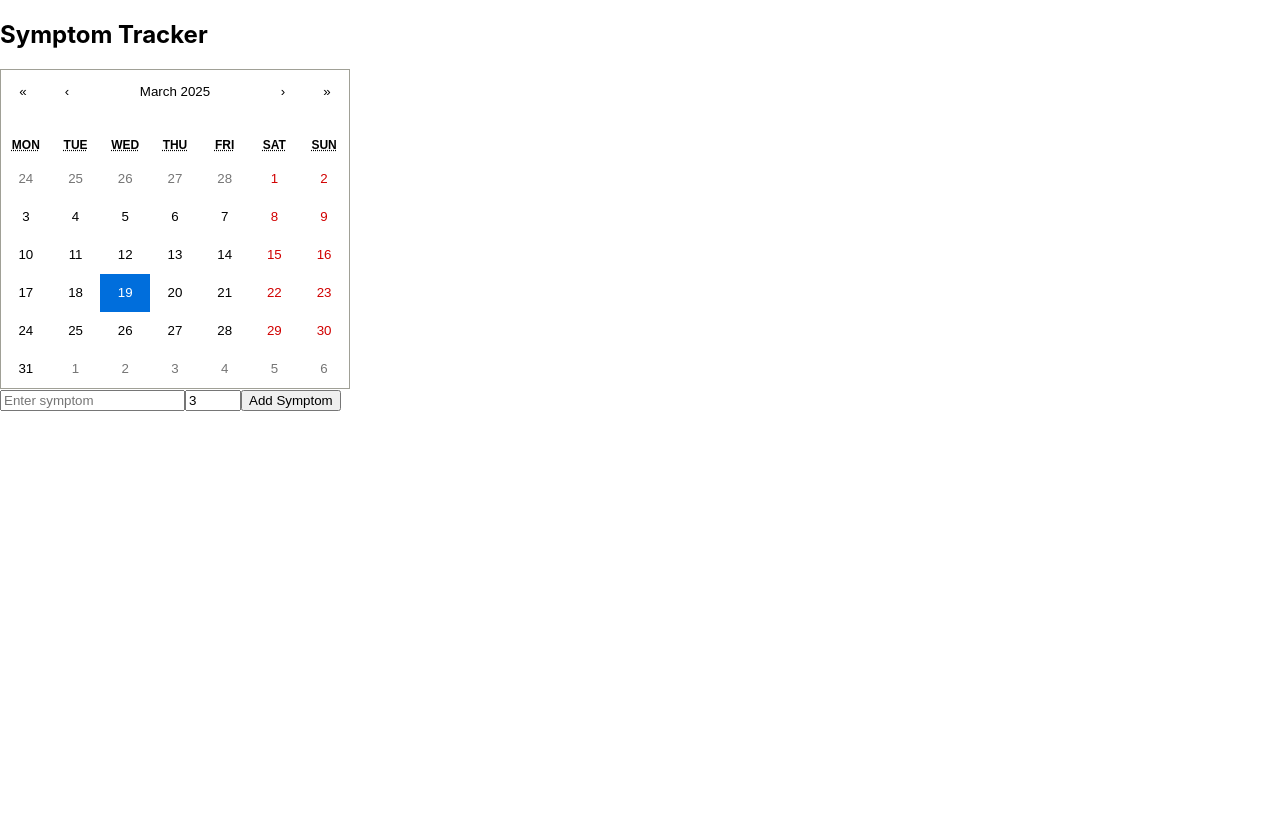
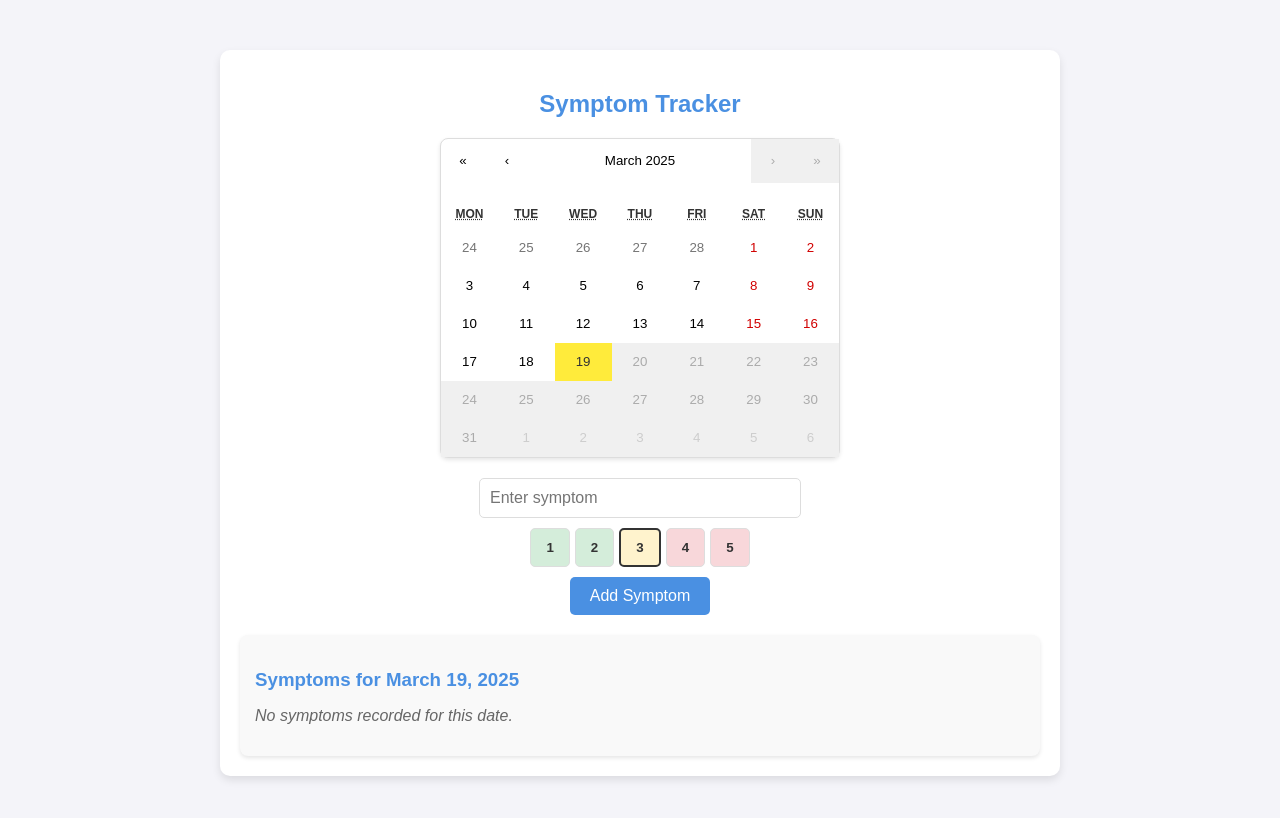
Before and after one commit to Methma-02/Health_Bridge, a React (Create React App) app in the folder frontend/: page / in a window 1280 px wide. Shown: the top 818 px of the page. Built offline with nearby package versions, Linux system fonts and the light colour scheme.

Commit message:
added some css

```diff
--- a/frontend/src/App.css
+++ b/frontend/src/App.css
@@ -1,271 +1,187 @@
-@import url('https://fonts.googleapis.com/css2?family=Inter:wght@400;500;600;700&display=swap');
-
-/* Global Styles */
-:root {
-  --primary-color: #6d5dfc; /* Modern purple */
-  --primary-dark: #5a4fcf;
-  --primary-light: #8a7ffc;
-
-  --secondary-color: #4ad7d1; /* Teal */
-  --secondary-dark: #3abcb6;
-  --secondary-light: #6ae0da;
-  --secondary-bg: #e6f9f8;
-
-  --accent-color: #ff6b6b; /* Coral */
-
-  --text-color: #2c3e50; /* Dark blue-gray */
-  --text-light: #7f8c8d; /* Light gray */
-  --text-dark: #1a1a1a; /* Almost black */
-
-  --bg-light: #f5f7fa; /* Light gray-blue */
-  --bg-dark: #121212;
-  --bg-dark-alt: #1e1e1e;
-
-  --gradient-primary: linear-gradient(135deg, #6d5dfc, #8a7ffc);
-  --gradient-secondary: linear-gradient(135deg, #4ad7d1, #6ae0da);
-
-  --shadow-light: rgba(0, 0, 0, 0.1);
-  --shadow-medium: rgba(0, 0, 0, 0.15);
-  --shadow-dark: rgba(0, 0, 0, 0.2);
-  --shadow-glow-primary: 0 0 20px rgba(109, 93, 252, 0.3);
-  --shadow-glow-secondary: 0 0 20px rgba(74, 215, 209, 0.3);
-}
-
+/* General Styles */
 body {
-  font-family: 'Inter', sans-serif;
-  background-color: var(--bg-light);
+  font-family: 'Arial', sans-serif;
+  background-color: #f4f4f9;
+  color: #333;
   margin: 0;
   padding: 0;
-  color: var(--text-color);
-  line-height: 1.6;
 }
 
 .symptom-tracker-container {
   max-width: 800px;
-  margin: 40px auto;
+  margin: 50px auto;
+  padding: 20px;
   background-color: #fff;
-  padding: 40px;
-  border-radius: 16px;
-  box-shadow: 0 8px 20px var(--shadow-light);
+  border-radius: 10px;
+  box-shadow: 0 4px 8px rgba(0, 0, 0, 0.1);
 }
 
-.header-text {
+.symptom-tracker-title {
   text-align: center;
-  color: var(--primary-color);
-  font-weight: 700;
-  font-size: 28px;
-  margin-bottom: 30px;
-  letter-spacing: -0.5px;
+  color: #4a90e2;
+  margin-bottom: 20px;
 }
 
-/* Calendar */
+/* Calendar Styles */
 .calendar-container {
-  display: flex;
-  justify-content: center;
-  margin-bottom: 30px;
+  margin-bottom: 20px;
 }
 
 .react-calendar {
-  border: none;
-  border-radius: 12px;
-  box-shadow: 0 4px 12px var(--shadow-light);
-  overflow: hidden;
+  width: 100%;
+  max-width: 400px;
+  margin: 0 auto;
+  border: 1px solid #ddd;
+  border-radius: 8px;
+  box-shadow: 0 2px 4px rgba(0, 0, 0, 0.1);
+}
+
+.react-calendar__tile--active {
+  background-color: #4a90e2;
+  color: white;
 }
 
 .react-calendar__tile--now {
-  background-color: var(--secondary-bg);
-  color: var(--primary-color);
-  font-weight: 600;
+  background-color: #ffeb3b;
+  color: #333;
 }
 
-.react-calendar__tile.highlighted-date {
-  background-color: var(--accent-color);
-  color: white;
-  border-radius: 50%;
-  font-weight: bold;
+/* Highlighted Dates in Calendar */
+.intensity-1-2 {
+  background-color: #d4edda; /* Green for low intensity */
+  color: #155724; /* Dark green text */
+  border: 2px solid #155724; /* Dark green border */
+  border-radius: 4px; /* Slightly rounded corners */
+  box-shadow: 0 2px 4px rgba(0, 0, 0, 0.1); /* Subtle shadow */
+  font-weight: bold; /* Bold text */
 }
 
-.react-calendar__tile.highlighted-date:hover {
-  background-color: var(--primary-light);
+.intensity-3 {
+  background-color: #fff3cd; /* Yellow for moderate intensity */
+  color: #856404; /* Dark yellow text */
+  border: 2px solid #856404; /* Dark yellow border */
+  border-radius: 4px; /* Slightly rounded corners */
+  box-shadow: 0 2px 4px rgba(0, 0, 0, 0.1); /* Subtle shadow */
+  font-weight: bold; /* Bold text */
 }
 
-/* Symptoms List */
-.date-title {
-  font-size: 20px;
-  color: var(--primary-color);
-  font-weight: 600;
-  margin-bottom: 15px;
+.intensity-4-5 {
+  background-color: #f8d7da; /* Red for high intensity */
+  color: #721c24; /* Dark red text */
+  border: 2px solid #721c24; /* Dark red border */
+  border-radius: 4px; /* Slightly rounded corners */
+  box-shadow: 0 2px 4px rgba(0, 0, 0, 0.1); /* Subtle shadow */
+  font-weight: bold; /* Bold text */
 }
 
-.symptom-items {
-  list-style: none;
+/* Input Container Styles */
+.input-container {
+  display: flex;
+  flex-direction: column;
+  gap: 10px;
+  align-items: center;
+}
+
+.symptom-input {
+  width: 100%;
+  max-width: 300px;
+  padding: 10px;
+  border: 1px solid #ddd;
+  border-radius: 5px;
+  font-size: 16px;
+}
+
+/* Intensity Bar */
+.intensity-bar {
+  display: flex;
+  gap: 5px;
+}
+
+.intensity-button {
+  padding: 10px 15px;
+  border: 1px solid #ddd;
+  border-radius: 5px;
+  cursor: pointer;
+  transition: background-color 0.3s ease;
+  font-weight: bold;
+  color: #333; /* Default text color */
+}
+
+.intensity-button.active {
+  border: 2px solid #333; /* Highlight the selected button */
+}
+
+/* Intensity-specific colors */
+.intensity-button[style*="background-color: #d4edda"] { /* Green for 1-2 */
+  border-color: #155724; /* Dark green border */
+}
+
+.intensity-button[style*="background-color: #fff3cd"] { /* Yellow for 3 */
+  border-color: #856404; /* Dark yellow border */
+}
+
+.intensity-button[style*="background-color: #f8d7da"] { /* Red for 4-5 */
+  border-color: #721c24; /* Dark red border */
+}
+
+/* Add Symptom Button */
+.add-symptom-button {
+  padding: 10px 20px;
+  background-color: #4a90e2;
+  color: white;
+  border: none;
+  border-radius: 5px;
+  cursor: pointer;
+  font-size: 16px;
+  transition: background-color 0.3s ease;
+}
+
+.add-symptom-button:hover {
+  background-color: #357abd;
+}
+
+/* Symptoms List Styles */
+.symptoms-list {
+  margin-top: 20px;
+  padding: 15px;
+  background-color: #f9f9f9;
+  border-radius: 8px;
+  box-shadow: 0 2px 4px rgba(0, 0, 0, 0.1);
+}
+
+.symptoms-list h3 {
+  margin-bottom: 10px;
+  color: #4a90e2;
+}
+
+.symptoms-list ul {
+  list-style-type: none;
   padding: 0;
 }
 
-.symptom-item {
-  padding: 12px;
-  border-radius: 8px;
-  margin-bottom: 10px;
-  font-size: 16px;
-  font-weight: 500;
-  transition: all 0.3s ease;
-  display: flex;
-  justify-content: space-between;
-  align-items: center;
-  background-color: var(--bg-light);
-  border: 1px solid var(--shadow-light);
+.symptoms-list li {
+  padding: 8px;
+  margin-bottom: 5px;
+  border-radius: 5px;
+  box-shadow: 0 1px 3px rgba(0, 0, 0, 0.1);
 }
 
-.symptom-item:hover {
-  transform: translateY(-2px);
-  box-shadow: 0 4px 8px var(--shadow-light);
+.symptoms-list p {
+  color: #666;
+  font-style: italic;
 }
 
-/* Intensity Levels */
-.intensity-1 { background-color: var(--secondary-light); }
-.intensity-2 { background-color: #f7f7a7; }
-.intensity-3 { background-color: #f7d6a7; }
-.intensity-4 { background-color: #f7a7a7; }
-.intensity-5 { background-color: #f75a5a; color: white; }
+/* Responsive Design */
+@media (max-width: 600px) {
+  .symptom-tracker-container {
+    padding: 10px;
+  }
 
-/* Input Section */
-.input-section {
-  display: flex;
-  flex-direction: column;
-  align-items: center;
-  margin-top: 30px;
+  .input-container {
+    flex-direction: column;
+  }
+
+  .symptom-input {
+    width: 100%;
+  }
 }
-
-.input-field {
-  width: 100%;
-  padding: 12px;
-  border: 2px solid var(--shadow-medium);
-  border-radius: 8px;
-  font-size: 16px;
-  margin-bottom: 15px;
-  transition: border-color 0.3s ease;
-}
-
-.input-field:focus {
-  border-color: var(--primary-color);
-  outline: none;
-}
-
-/* Intensity Selector */
-.intensity-container {
-  width: 100%;
-  text-align: center;
-  margin-bottom: 15px;
-}
-
-.intensity-label {
-  font-size: 16px;
-  color: var(--primary-color);
-  font-weight: 600;
-  display: block;
-  margin-bottom: 10px;
-}
-
-.intensity-slider {
-  width: 100%;
-  -webkit-appearance: none;
-  appearance: none;
-  height: 8px;
-  background: var(--bg-light);
-  border-radius: 4px;
-  outline: none;
-  opacity: 0.7;
-  transition: opacity 0.2s ease;
-}
-
-.intensity-slider:hover {
-  opacity: 1;
-}
-
-.intensity-slider::-webkit-slider-thumb {
-  -webkit-appearance: none;
-  appearance: none;
-  width: 20px;
-  height: 20px;
-  background: var(--primary-color);
-  border-radius: 50%;
-  cursor: pointer;
-}
-
-.intensity-slider::-moz-range-thumb {
-  width: 20px;
-  height: 20px;
-  background: var(--primary-color);
-  border-radius: 50%;
-  cursor: pointer;
-}
-
-.intensity-levels {
-  display: flex;
-  justify-content: space-between;
-  font-size: 14px;
-  color: var(--text-light);
-  width: 100%;
-  margin-top: 5px;
-}
-
-/* Add Button */
-.add-button {
-  background: var(--gradient-primary);
-  color: white;
-  padding: 12px 24px;
-  font-size: 16px;
-  font-weight: 600;
-  border: none;
-  border-radius: 8px;
-  cursor: pointer;
-  transition: all 0.3s ease;
-  width: 100%;
-}
-
-.add-button:hover {
-  background: var(--gradient-secondary);
-  transform: translateY(-2px);
-  box-shadow: 0 4px 12px var(--shadow-glow-primary);
-}
-
-.add-button:disabled {
-  background: #ccc;
-  cursor: not-allowed;
-  transform: none;
-  box-shadow: none;
-}
-
-/* All Symptoms List */
-.all-symptoms-container {
-  margin-top: 40px;
-}
-
-.all-symptoms-title {
-  font-size: 22px;
-  color: var(--primary-color);
-  font-weight: 600;
-  margin-bottom: 20px;
-}
-
-.all-symptoms-list {
-  list-style: none;
-  padding: 0;
-}
-
-.symptoms-group {
-  margin-bottom: 20px;
-}
-
-.symptoms-group-date {
-  font-size: 18px;
-  color: var(--primary-color);
-  font-weight: 600;
-  margin-bottom: 10px;
-}
-
-.no-symptoms-text {
-  color: var(--text-light);
-  text-align: center;
-  font-style: italic;
-}
--- a/frontend/src/App.js
+++ b/frontend/src/App.js
@@ -2,6 +2,7 @@ import React, { useState } from "react";
 import Calendar from "react-calendar";
 import "react-calendar/dist/Calendar.css";
 import dayjs from "dayjs";
+import "./App.css";
 
 const SymptomTracker = () => {
   const [newSymptom, setNewSymptom] = useState("");
@@ -10,10 +11,22 @@ const SymptomTracker = () => {
   const [selectedDate, setSelectedDate] = useState(new Date());
 
   const handleAddSymptom = async () => {
-    if (!newSymptom.trim()) return;
+    const currentDate = dayjs(); // Get the current date and time
+    const selectedDateDayjs = dayjs(selectedDate); // Convert selectedDate to dayjs object
 
-    const formattedDate = dayjs(selectedDate).format("YYYY-MM-DD");
-    const timestamp = dayjs().format("HH:mm:ss");
+    // Check if the selected date is in the future
+    if (selectedDateDayjs.isAfter(currentDate, "day")) {
+      alert("❌ You cannot add symptoms for future dates.");
+      return; // Exit the function if the date is in the future
+    }
+
+    if (!newSymptom.trim()) {
+      alert("❌ Please enter a symptom.");
+      return; // Exit the function if the symptom input is empty
+    }
+
+    const formattedDate = selectedDateDayjs.format("YYYY-MM-DD");
+    const timestamp = currentDate.format("HH:mm:ss");
 
     const newSymptomEntry = {
       symptom: newSymptom,
@@ -52,27 +65,93 @@ const SymptomTracker = () => {
     }
   };
 
+  // Function to determine the highlight class based on maximum intensity
+  const getHighlightClass = (date) => {
+    const formattedDate = dayjs(date).format("YYYY-MM-DD");
+    const symptomsForDate = symptoms[formattedDate];
+
+    if (!symptomsForDate) return null;
+
+    // Find the maximum intensity for the date
+    const maxIntensity = Math.max(...symptomsForDate.map((s) => s.intensity));
+
+    if (maxIntensity <= 2) return "intensity-1-2"; // Green
+    if (maxIntensity === 3) return "intensity-3"; // Yellow
+    return "intensity-4-5"; // Red
+  };
+
+  // Function to get color based on intensity
+  const getIntensityColor = (intensity) => {
+    if (intensity <= 2) return "#d4edda"; // Green for low intensity
+    if (intensity === 3) return "#fff3cd"; // Yellow for moderate intensity
+    return "#f8d7da"; // Red for high intensity
+  };
+
+  // Get symptoms for the selected date
+  const formattedSelectedDate = dayjs(selectedDate).format("YYYY-MM-DD");
+  const symptomsForSelectedDate = symptoms[formattedSelectedDate] || [];
+
   return (
-    <div>
-      <h2>Symptom Tracker</h2>
+    <div className="symptom-tracker-container">
+      <h2 className="symptom-tracker-title">Symptom Tracker</h2>
 
       {/* Calendar for Date Selection */}
-      <Calendar onChange={setSelectedDate} value={selectedDate} />
+      <div className="calendar-container">
+        <Calendar
+          onChange={setSelectedDate}
+          value={selectedDate}
+          maxDate={new Date()} // Disable future dates
+          tileClassName={({ date }) => getHighlightClass(date)} // Dynamic highlight class
+        />
+      </div>
 
+      {/* Input Fields */}
+      <div className="input-container">
         <input
           type="text"
           value={newSymptom}
           onChange={(e) => setNewSymptom(e.target.value)}
           placeholder="Enter symptom"
+          className="symptom-input"
         />
-      <input
-        type="number"
-        value={intensity}
-        min="1"
-        max="10"
-        onChange={(e) => setIntensity(parseInt(e.target.value))}
-      />
-      <button onClick={handleAddSymptom}>Add Symptom</button>
+
+        {/* Intensity Bar */}
+        <div className="intensity-bar">
+          {[1, 2, 3, 4, 5].map((level) => (
+            <button
+              key={level}
+              className={`intensity-button ${intensity === level ? "active" : ""}`}
+              style={{ backgroundColor: getIntensityColor(level) }}
+              onClick={() => setIntensity(level)}
+            >
+              {level}
+            </button>
+          ))}
+        </div>
+
+        <button onClick={handleAddSymptom} className="add-symptom-button">
+          Add Symptom
+        </button>
+      </div>
+
+      {/* List of Symptoms for Selected Date */}
+      <div className="symptoms-list">
+        <h3>Symptoms for {dayjs(selectedDate).format("MMMM D, YYYY")}</h3>
+        {symptomsForSelectedDate.length > 0 ? (
+          <ul>
+            {symptomsForSelectedDate.map((entry, index) => (
+              <li
+                key={index}
+                style={{ backgroundColor: getIntensityColor(entry.intensity) }}
+              >
+                <strong>{entry.symptom}</strong> (Intensity: {entry.intensity}) at {entry.time}
+              </li>
+            ))}
+          </ul>
+        ) : (
+          <p>No symptoms recorded for this date.</p>
+        )}
+      </div>
     </div>
   );
 };
```
Lines whose indentation alone changed are shown as unchanged.
